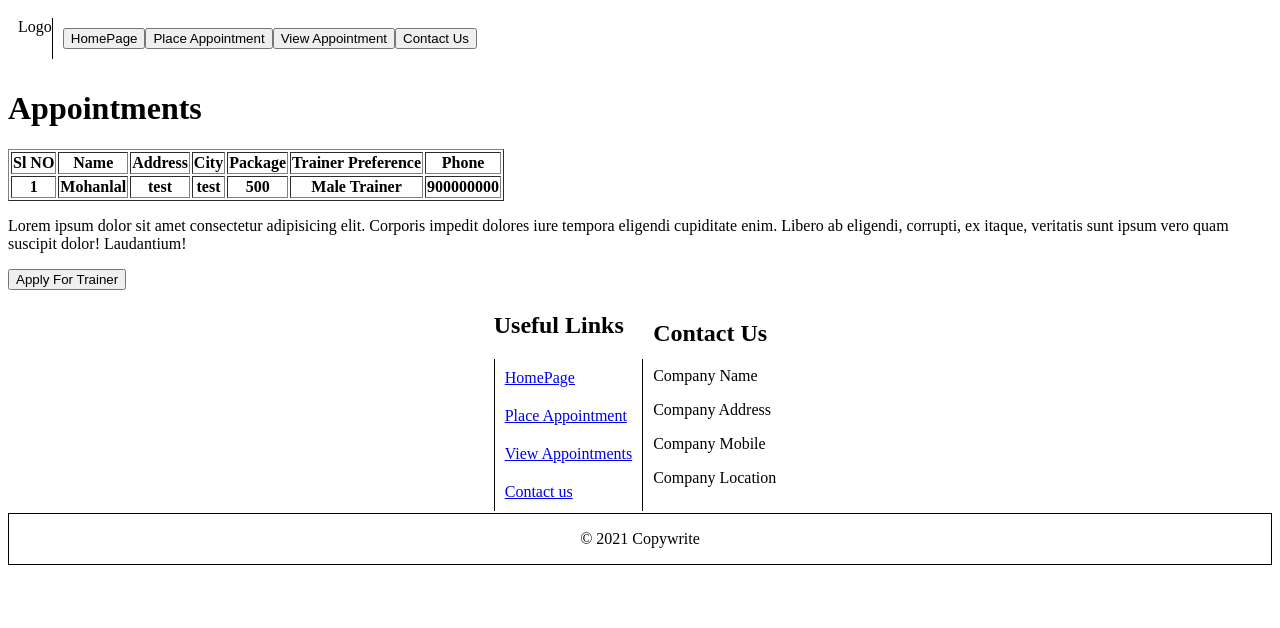
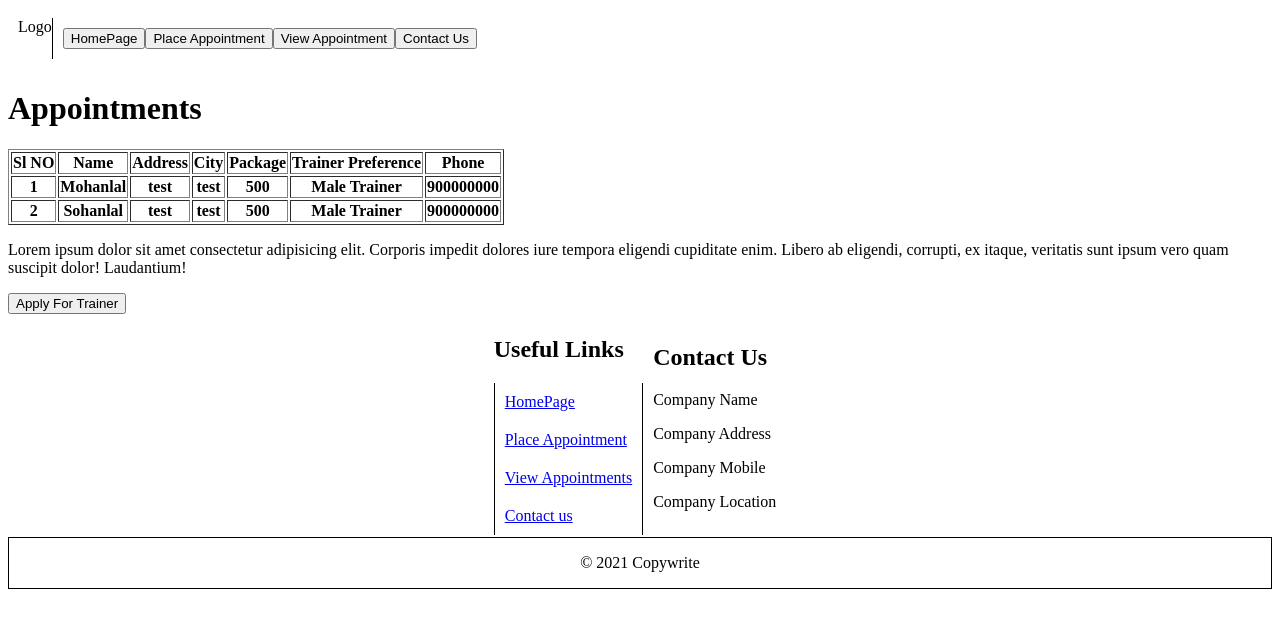
Before and after one commit to 007DSJ/Angular-Health-Fitness-Appointment, an Angular app: page /view-appointment in a window 1280 px wide. Shown: the top 628 px of the page. Built offline with nearby package versions, Linux system fonts and the light colour scheme; data requests are answered from the project's data file.

Commit message:
get request successfull

```diff
--- a/src/app/place-fitness-appointmnet/place-fitness-appointmnet.component.ts
+++ b/src/app/place-fitness-appointmnet/place-fitness-appointmnet.component.ts
@@ -2,6 +2,7 @@ import { CommonModule } from '@angular/common';
 import { Component, OnInit } from '@angular/core';
 import { FormBuilder, FormGroup, ReactiveFormsModule, Validators } from '@angular/forms';
 import { ServicesComponent } from '../services/services.component';
+import { HttpClient } from '@angular/common/http';
 
 export class Fitness {
   constructor(
@@ -19,7 +20,7 @@ export class Fitness {
     public age:number,
     public trainerpreference: string,
     public physiotherapist: string,
-    public packages: string
+    public packages: string,
   ) { }
 }
 
@@ -35,8 +36,11 @@ export class PlaceFitnessAppointmnetComponent implements OnInit{
 
   fitnessForm:any
   userService:any
+  amt!: number;
+  appointments : Fitness[]=[];
+  url = 'http://localhost:3000/appointments';
 
-  constructor(private formBuilder : FormBuilder){}
+  constructor(private formBuilder : FormBuilder, private http : HttpClient){}
 
   ngOnInit() {
     this.fitnessForm = this.formBuilder.group({
@@ -73,21 +77,26 @@ export class PlaceFitnessAppointmnetComponent implements OnInit{
     // extra
     const packageValue = this.fitnessForm.get('package').value;
     const weeksValue = this.fitnessForm.get('weeks').value;
-    let amount = 0;
+    const physio = this.fitnessForm.get('physiotherapist').value
 
     // Calculate amount based on selected package and weeks
     // Add logic to calculate the amount based on the selected package and weeks
     // For demonstration, let's assume a simple calculation
     if (packageValue === 'Package A') {
-      amount = weeksValue * 100;
+      this.amt += weeksValue * 100;
     } else if (packageValue === 'Package B') {
-      amount = weeksValue * 150;
+      this.amt += weeksValue * 150;
     } else if (packageValue === 'Package C') {
-      amount = weeksValue * 200;
+      this.amt += weeksValue * 200;
     }
 
+    if(physio===true)
+      {
+        this.amt+=200;
+      }
+
     // Update the amount field in the form
-    this.fitnessForm.get('amount').patchValue(amount);
+    this.fitnessForm.get('amount').patchValue(this.amt);
   }
 
   onSubmit() {
@@ -128,5 +137,14 @@ export class PlaceFitnessAppointmnetComponent implements OnInit{
     //     console.error('Error posting fitness data:', error);
     //   }
     // );
+
+    // this.http.post(this.url,fitness) // Replace with your actual API endpoint
+    // .subscribe((data) => {
+    //   console.log('POST Request is successful ', data);
+    // },
+    // error => {
+    //   console.log('Error', error);
+    // });
+
   }
 }
--- a/src/app/services/db.json
+++ b/src/app/services/db.json
@@ -14,6 +14,21 @@
             "id": 1,
             "name": "Mohanlal",
             "phone":900000000
+        },
+        {
+            "streetaddress": "test",
+            "city": "test",
+            "state": "test",
+            "country": "india",
+            "pincode": 560058,
+            "trainerpreference": "Male Trainer",
+            "physiotherapist": "Yes",
+            "packages": "500",
+            "inr": 1000,
+            "paisa": 10,
+            "id": 2,
+            "name": "Sohanlal",
+            "phone":900000000
         }
     ]
 }
--- a/src/app/view-appointment/view-appointment.component.ts
+++ b/src/app/view-appointment/view-appointment.component.ts
@@ -34,8 +34,9 @@ export class ViewAppointmentComponent {
       .subscribe(data => {
         this.appointments = data;
         console.log(this.appointments)
+        console.log(this.appointments.length)
       });
 
-    console.log(this.appointments)
+
   }
 }
```
